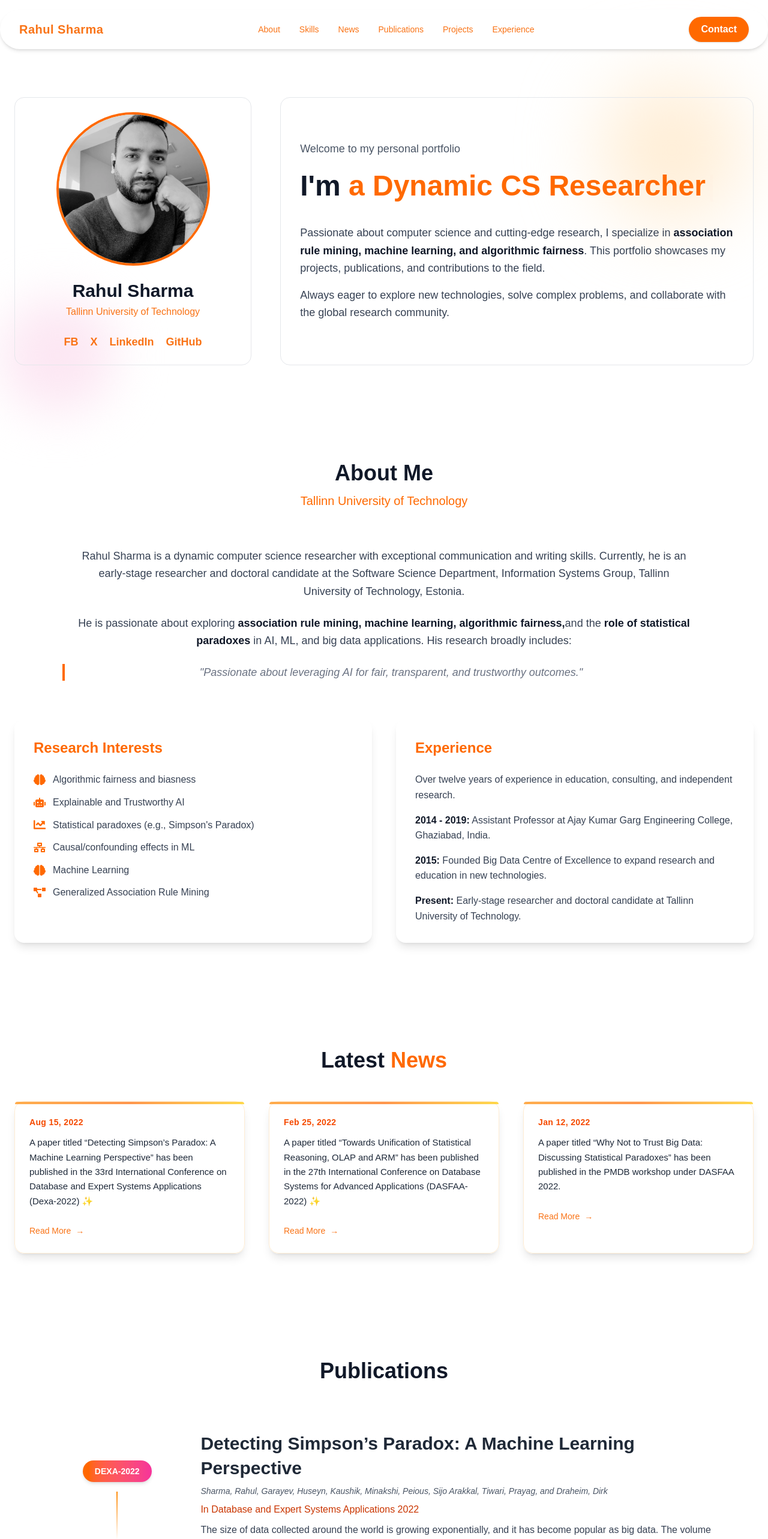
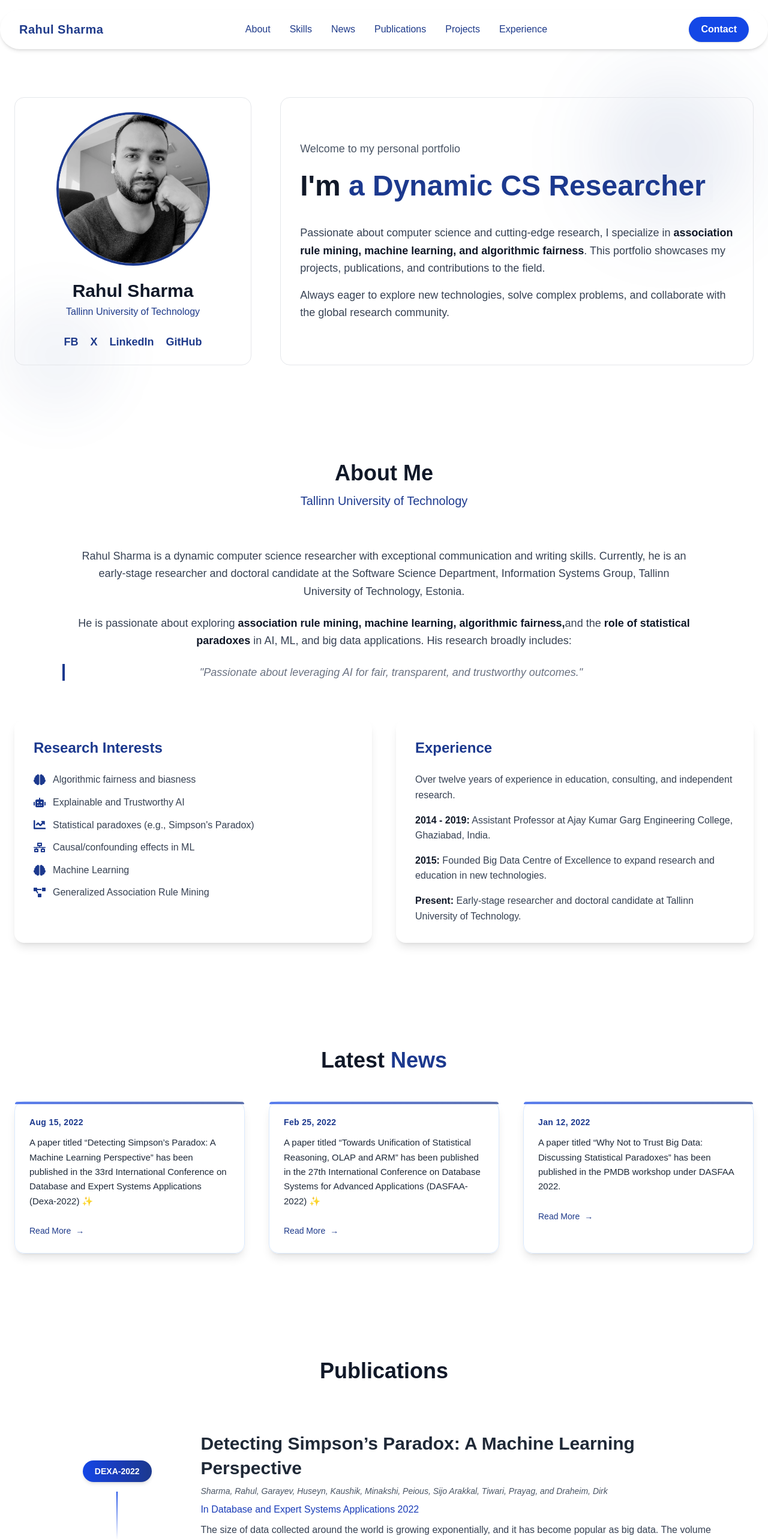
Before and after one commit to JatinBrandshow/portfolio-rahul-sharma-v2, a Next.js app: page / in a window 1280 px wide. Shown: the top 2566 px of the page at 60% size. Built offline with nearby package versions, Linux system fonts and the light colour scheme.

Commit message:
text color change orange to blue

```diff
--- a/src/components/About.js
+++ b/src/components/About.js
@@ -6,12 +6,12 @@ import { FaBrain, FaChartLine, FaRobot, FaNetworkWired, FaProjectDiagram } from
 
 const About = () => {
   const interests = [
-    { icon: <FaBrain className="text-orange-500 w-5 h-5" />, label: "Algorithmic fairness and biasness" },
-    { icon: <FaRobot className="text-orange-500 w-5 h-5" />, label: "Explainable and Trustworthy AI" },
-    { icon: <FaChartLine className="text-orange-500 w-5 h-5" />, label: "Statistical paradoxes (e.g., Simpson's Paradox)" },
-    { icon: <FaNetworkWired className="text-orange-500 w-5 h-5" />, label: "Causal/confounding effects in ML" },
-    { icon: <FaBrain className="text-orange-500 w-5 h-5" />, label: "Machine Learning" },
-    { icon: <FaProjectDiagram className="text-orange-500 w-5 h-5" />, label: "Generalized Association Rule Mining" },
+    { icon: <FaBrain className="text-blue-900 w-5 h-5" />, label: "Algorithmic fairness and biasness" },
+    { icon: <FaRobot className="text-blue-900 w-5 h-5" />, label: "Explainable and Trustworthy AI" },
+    { icon: <FaChartLine className="text-blue-900 w-5 h-5" />, label: "Statistical paradoxes (e.g., Simpson's Paradox)" },
+    { icon: <FaNetworkWired className="text-blue-900 w-5 h-5" />, label: "Causal/confounding effects in ML" },
+    { icon: <FaBrain className="text-blue-900 w-5 h-5" />, label: "Machine Learning" },
+    { icon: <FaProjectDiagram className="text-blue-900 w-5 h-5" />, label: "Generalized Association Rule Mining" },
   ];
 
   return (
@@ -24,7 +24,7 @@ const About = () => {
         className="text-center space-y-3"
       >
         <h2 className="text-4xl font-bold text-gray-900">About Me</h2>
-        <p className="text-orange-500 text-xl">Tallinn University of Technology</p>
+        <p className="text-blue-900 text-xl">Tallinn University of Technology</p>
       </motion.div>
 
       {/* Overview */}
@@ -44,7 +44,7 @@ const About = () => {
           He is passionate about exploring <strong className="text-gray-900">association rule mining, machine learning, algorithmic fairness,</strong>
           and the <strong className="text-gray-900">role of statistical paradoxes</strong> in AI, ML, and big data applications. His research broadly includes:
         </p>
-        <p className="text-gray-500 italic text-lg relative before:absolute before:-left-6 before:top-0 before:w-1 before:h-full before:bg-orange-500 pl-6">
+        <p className="text-gray-500 italic text-lg relative before:absolute before:-left-6 before:top-0 before:w-1 before:h-full before:bg-blue-900 pl-6">
           "Passionate about leveraging AI for fair, transparent, and trustworthy outcomes."
         </p>
       </motion.div>
@@ -59,7 +59,7 @@ const About = () => {
           transition={{ duration: 0.6, delay: 0.1 }}
           className="flex-1 p-8 rounded-2xl bg-white shadow-lg hover:shadow-2xl transition-shadow duration-300"
         >
-          <h3 className="text-2xl font-bold text-orange-500 mb-6">Research Interests</h3>
+          <h3 className="text-2xl font-bold text-blue-900 mb-6">Research Interests</h3>
           <ul className="space-y-3 text-gray-700">
             {interests.map((item, i) => (
               <li key={i} className="flex items-center gap-3">
@@ -78,7 +78,7 @@ const About = () => {
           transition={{ duration: 0.6, delay: 0.2 }}
           className="flex-1 p-8 rounded-2xl bg-white shadow-lg hover:shadow-2xl transition-shadow duration-300"
         >
-          <h3 className="text-2xl font-bold text-orange-500 mb-6">Experience</h3>
+          <h3 className="text-2xl font-bold text-blue-900 mb-6">Experience</h3>
           <p className="text-gray-700 mb-4">
             Over twelve years of experience in education, consulting, and independent research.
           </p>
--- a/src/components/HeroSection.js
+++ b/src/components/HeroSection.js
@@ -20,7 +20,7 @@ const HeroSection = () => {
             src="/image/rahul.webp"
             alt="Rahul Sharma"
             fill
-            className="rounded-full object-cover border-4 border-orange-500"
+            className="rounded-full object-cover border-4 border-blue-900"
           />
         </div>
 
@@ -30,7 +30,7 @@ const HeroSection = () => {
             href="https://www.taltech.ee/"
             target="_blank"
             rel="noopener noreferrer"
-            className="hover:text-orange-500 transition-colors duration-300 font-medium"
+            className="hover:text-blue-900 transition-colors duration-300 font-medium"
           >
             Tallinn University of Technology
           </a>
@@ -44,7 +44,7 @@ const HeroSection = () => {
               href="#"
               whileHover={{ scale: 1.2 }}
               whileTap={{ scale: 0.95 }}
-              className="text-gray-500 hover:text-orange-500 transition-colors duration-300 text-lg font-semibold"
+              className="text-gray-500 hover:text-blue-900 transition-colors duration-300 text-lg font-semibold"
             >
               {platform}
             </motion.a>
@@ -63,7 +63,7 @@ const HeroSection = () => {
 
         <h1 className="text-4xl lg:text-5xl font-bold text-gray-900 mb-4">
           I'm{" "}
-          <span className="text-orange-500">
+          <span className="text-blue-900">
             <Typewriter
               words={["Rahul Sharma", "a Dynamic CS Researcher"]}
               loop={true}
@@ -96,8 +96,8 @@ const HeroSection = () => {
       </motion.div>
 
       {/* Optional: subtle background shapes */}
-      <div className="absolute -z-10 w-60 h-60 bg-orange-100 rounded-full top-12 right-10 blur-3xl"></div>
-      <div className="absolute -z-10 w-48 h-48 bg-pink-100 rounded-full bottom-0 left-0 blur-2xl"></div>
+      <div className="absolute -z-10 w-60 h-60 bg-blue-900/10 rounded-full top-12 right-10 blur-3xl"></div>
+      <div className="absolute -z-10 w-48 h-48 bg-blue-900/5 rounded-full bottom-0 left-0 blur-2xl"></div>
     </section>
   );
 };
--- a/src/components/NavBar.js
+++ b/src/components/NavBar.js
@@ -9,17 +9,17 @@ const Navbar = () => {
       {/* Logo / Name */}
       <Link
         href="/"
-                className="text-gray-900 font-semibold text-xl tracking-wide hover:text-orange-500 transition-colors"
+        className="text-blue-700 font-semibold text-xl tracking-wide hover:text-blue-900 transition-colors"
       >
         Rahul Sharma
       </Link>
 
       {/* Menu */}
-            <ul className="flex items-center gap-8 text-gray-700 text-sm font-medium">
+      <ul className="flex items-center gap-8 text-blue-700 text-base font-medium">
         <li>
           <a
             href="#about"
-                        className="hover:text-orange-500 cursor-pointer transition-colors"
+            className="hover:text-blue-900 cursor-pointer transition-colors"
           >
             About
           </a>
@@ -27,7 +27,7 @@ const Navbar = () => {
         <li>
           <a
             href="#skills"
-                        className="hover:text-orange-500 cursor-pointer transition-colors"
+            className="hover:text-blue-900 cursor-pointer transition-colors"
           >
             Skills
           </a>
@@ -35,7 +35,7 @@ const Navbar = () => {
         <li>
           <a
             href="#news"
-                        className="hover:text-orange-500 cursor-pointer transition-colors"
+            className="hover:text-blue-900 cursor-pointer transition-colors"
           >
             News
           </a>
@@ -43,7 +43,7 @@ const Navbar = () => {
         <li>
           <a
             href="#publications"
-                        className="hover:text-orange-500 cursor-pointer transition-colors"
+            className="hover:text-blue-900 cursor-pointer transition-colors"
           >
             Publications
           </a>
@@ -51,7 +51,7 @@ const Navbar = () => {
         <li>
           <a
             href="#projects"
-                        className="hover:text-orange-500 cursor-pointer transition-colors"
+            className="hover:text-blue-900 cursor-pointer transition-colors"
           >
             Projects
           </a>
@@ -59,7 +59,7 @@ const Navbar = () => {
         <li>
           <a
             href="#experience"
-                        className="hover:text-orange-500 cursor-pointer transition-colors"
+            className="hover:text-blue-900 cursor-pointer transition-colors"
           >
             Experience
           </a>
@@ -67,7 +67,7 @@ const Navbar = () => {
       </ul>
 
       {/* Contact Button */}
-            <button className="bg-orange-500 text-white font-semibold px-5 py-2 rounded-full hover:bg-orange-600 transition-colors shadow">
+      <button className="bg-blue-700 text-white font-semibold px-5 py-2 rounded-full hover:bg-blue-800 transition-colors shadow">
         Contact
       </button>
     </nav>
--- a/src/components/News.js
+++ b/src/components/News.js
@@ -33,7 +33,7 @@ const News = () => {
         transition={{ duration: 0.6 }}
         className="text-4xl font-bold text-center text-gray-900 mb-12"
       >
-        Latest <span className="text-orange-500">News</span>
+        Latest <span className="text-blue-900">News</span>
       </motion.h2>
 
       <div className="grid md:grid-cols-2 lg:grid-cols-3 gap-10">
@@ -45,13 +45,13 @@ const News = () => {
             transition={{ duration: 0.5, delay: index * 0.15 }}
             viewport={{ once: true }}
             whileHover={{ scale: 1.04 }}
-            className="relative bg-white/70 backdrop-blur-md border border-orange-100 rounded-2xl p-6 shadow-lg hover:shadow-[0_10px_30px_rgba(255,165,0,0.25)] transition-all duration-300"
+            className="relative bg-white/70 backdrop-blur-md border border-blue-100 rounded-2xl p-6 shadow-lg hover:shadow-[0_10px_30px_rgba(30,58,138,0.25)] transition-all duration-300"
           >
             {/* Glow Line Top */}
-            <div className="absolute top-0 left-0 w-full h-1 bg-gradient-to-r from-orange-400 via-orange-500 to-yellow-400 rounded-t-2xl opacity-70"></div>
+            <div className="absolute top-0 left-0 w-full h-1 bg-gradient-to-r from-blue-700 via-blue-800 to-blue-900 rounded-t-2xl opacity-70"></div>
 
             {/* Date */}
-            <p className="text-sm font-semibold text-orange-600 mb-3 tracking-wide">
+            <p className="text-sm font-semibold text-blue-900 mb-3 tracking-wide">
               {news.date}
             </p>
 
@@ -65,7 +65,7 @@ const News = () => {
               href={news.url}
               target="_blank"
               rel="noopener noreferrer"
-              className="inline-flex items-center gap-2 text-sm font-medium text-orange-600 hover:text-orange-700 transition-colors"
+              className="inline-flex items-center gap-2 text-sm font-medium text-blue-900 hover:text-blue-700 transition-colors"
             >
               Read More
               <motion.span
@@ -79,7 +79,7 @@ const News = () => {
 
             {/* Animated Border on Hover */}
             <motion.div
-              className="absolute inset-0 rounded-2xl border-2 border-transparent group-hover:border-orange-400/60 transition-all duration-500"
+              className="absolute inset-0 rounded-2xl border-2 border-transparent group-hover:border-blue-900/60 transition-all duration-500"
               whileHover={{ scale: 1.02 }}
             ></motion.div>
           </motion.div>
--- a/src/components/Publications.js
+++ b/src/components/Publications.js
@@ -35,7 +35,7 @@ const Publications = () => {
                 initial={{ scale: 0 }}
                 whileInView={{ scale: 1 }}
                 transition={{ duration: 0.4, delay: index * 0.1 }}
-                className="text-white text-sm font-bold px-5 py-2 rounded-full bg-gradient-to-r from-orange-500 to-pink-500 shadow-md"
+                className="text-white text-sm font-bold px-5 py-2 rounded-full bg-gradient-to-r from-blue-700 via-blue-800 to-blue-900 shadow-md"
               >
                 {pub.year}
               </motion.span>
@@ -43,17 +43,17 @@ const Publications = () => {
                 initial={{ height: 0 }}
                 whileInView={{ height: "80px" }}
                 transition={{ duration: 0.6 }}
-                className="w-[2px] bg-gradient-to-b from-orange-400 to-transparent mt-4"
+                className="w-[2px] bg-gradient-to-b from-blue-700 to-transparent mt-4"
               ></motion.div>
             </div>
 
             {/* Main publication details */}
             <div className="md:w-4/5 space-y-2">
-              <h3 className="text-2xl md:text-3xl font-bold leading-snug hover:text-orange-600 transition-colors duration-300">
+              <h3 className="text-2xl md:text-3xl font-bold leading-snug hover:text-blue-900 transition-colors duration-300">
                 {pub.title}
               </h3>
               <p className="text-gray-600 italic text-sm">{pub.authors}</p>
-              <p className="text-orange-700 font-medium">{pub.journal}</p>
+              <p className="text-blue-800 font-medium">{pub.journal}</p>
               <motion.p
                 initial={{ opacity: 0 }}
                 whileInView={{ opacity: 1 }}
@@ -72,7 +72,7 @@ const Publications = () => {
         initial={{ scaleX: 0 }}
         whileInView={{ scaleX: 1 }}
         transition={{ duration: 1.2 }}
-        className="absolute bottom-0 left-0 w-full h-[3px] bg-gradient-to-r from-orange-500 via-pink-500 to-transparent origin-left"
+        className="absolute bottom-0 left-0 w-full h-[3px] bg-gradient-to-r from-blue-700 via-blue-800 to-blue-900 origin-left"
       ></motion.div>
     </section>
   );
--- a/src/styles/globals.css
+++ b/src/styles/globals.css
@@ -4,7 +4,7 @@
 :root {
   --background: #ffffff; /* pure white background */
   --foreground: #1f2937; /* dark gray text for readability */
-  --accent: #f97316; /* orange accent color */
+ --accent: #1e3a8a; /* blue-900 */
   --card-bg: #fff7f5; /* very light peach for cards */
   --card-shadow: rgba(0, 0, 0, 0.05); /* subtle shadow */
   --font-sans: Arial, Helvetica, sans-serif;
@@ -36,7 +36,7 @@ a {
 }
 
 a:hover {
-  color: #ffb347; /* lighter accent on hover */
+  color: #2563eb; /* lighter accent on hover */
 }
 
 /* Card style helper class */
```
Also changed, not shown: src/components/Footer.js (+16 -16 lines). Lines whose indentation alone changed are shown as unchanged.
